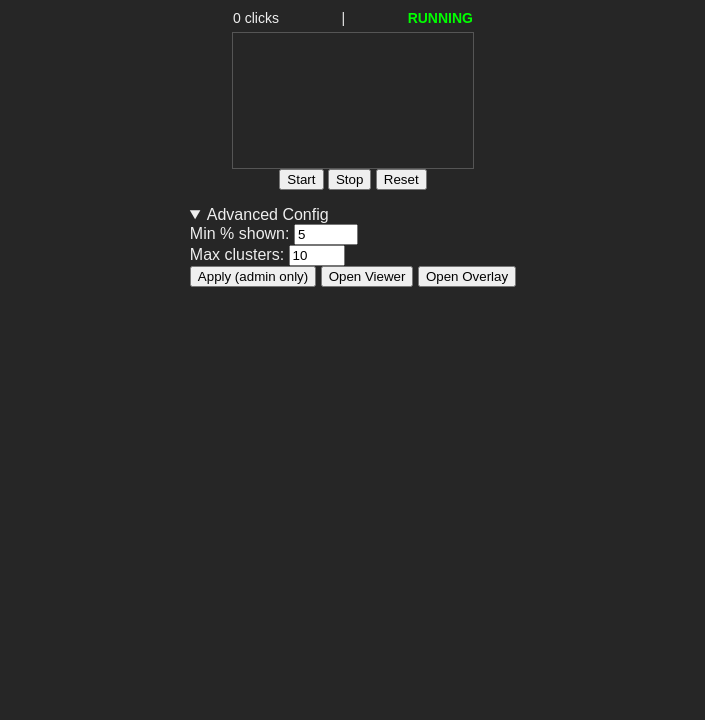
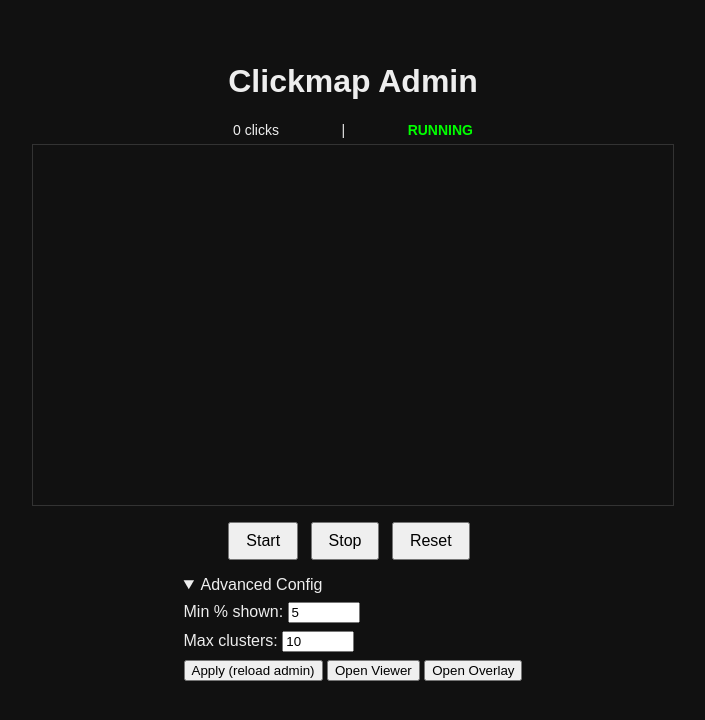
Before and after one commit to GriffinFoster06/smart-clickmap, a website with bundled scripts: page public/admin.html in a window 1280 px wide. Both pictures are taken after a click on the heading "Advanced Config". Shown: the whole page, without its empty margins (287-992 px from the left). Built offline with nearby package versions, Linux system fonts and the light colour scheme; files whose address does not match are found by name.

Commit message:
perma remeber

```diff
--- a/public/admin.html
+++ b/public/admin.html
@@ -2,17 +2,54 @@
 <html lang="en">
 <head>
     <meta charset="UTF-8">
-    <title>Heat-Map Admin</title>
+    <title>Clickmap Admin</title>
     <link rel="stylesheet" href="/css/admin.css">
+    <style>
+        body {
+            font-family: sans-serif;
+            background: #111;
+            color: #eee;
+            margin: 2rem;
+        }
+
+        #heat {
+            width: 640px;
+            height: 360px;
+            border: 1px solid #333;
+            display: block;
+            margin-bottom: 1rem;
+        }
+
+        #controls button {
+            margin-right: 0.5rem;
+            padding: 0.5rem 1rem;
+            font-size: 1rem;
+        }
+
+        label {
+            display: block;
+            margin: 0.5rem 0;
+        }
+
+        input[type="number"] {
+            width: 4rem;
+        }
+
+        details {
+            margin-top: 1rem;
+        }
+    </style>
 </head>
 <body>
+    <h1>Clickmap Admin</h1>
+
     <div id="stats">
         <span id="clicks">0 clicks</span>
         &nbsp;|&nbsp;
         <span id="state" style="font-weight:bold;color:#0f0;">RUNNING</span>
     </div>
 
-    <canvas id="heat" width="240" height="135"></canvas>
+    <canvas id="heat" width="1920" height="1080"></canvas>
 
     <div id="controls">
         <button id="start">Start</button>
@@ -20,15 +57,20 @@
         <button id="reset">Reset</button>
     </div>
 
-    <details style="margin-top:1rem">
+    <details>
         <summary>Advanced Config</summary>
-        <label>Min % shown: <input id="cfgPct" type="number" min="0" max="100" value="5"></label><br>
-        <label>Max clusters: <input id="cfgMax" type="number" min="1" max="50" value="10"></label><br>
-        <button id="applyCfg">Apply (admin only)</button>
+        <label>
+            Min % shown:
+            <input id="cfgPct" type="number" min="0" max="100" step="1" value="5">
+        </label>
+        <label>
+            Max clusters:
+            <input id="cfgMax" type="number" min="1" max="50" step="1" value="10">
+        </label>
+        <button id="applyCfg">Apply (reload admin)</button>
         <button id="openViewer">Open Viewer</button>
         <button id="openOverlay">Open Overlay</button>
     </details>
-
 
     <script type="module" src="/js/cluster.js"></script>
     <script type="module" src="/js/heatmap.js"></script>
--- a/public/js/admin.js
+++ b/public/js/admin.js
@@ -1,4 +1,3 @@
-/* admin.js – admin panel with configs & dynamic clustering */
 import { getRoomId, socketFor } from './util.js';
 import { initCanvas, drawClusters, clearHeat } from './heatmap.js';
 import { clusterize } from './cluster.js';
@@ -8,6 +7,10 @@ const room = getRoomId();
 const params = new URLSearchParams(location.search);
 const minPct = Number(params.get('minPct')) || 5;
 const maxClusters = Number(params.get('maxClusters')) || 10;
+
+// ⬇️ Sync inputs with query on load
+document.getElementById('cfgPct').value = minPct;
+document.getElementById('cfgMax').value = maxClusters;
 
 let active = true;
 const clicks = [];
@@ -50,6 +53,7 @@ setInterval(() => { if (active) recompute(); }, 300);
             clickEl.textContent = `${clicks.length} clicks`;
             recompute();
         }
+
         if (msg.type === 'reset') {
             clicks.length = 0;
             clickEl.textContent = '0 clicks';
@@ -62,18 +66,17 @@ setInterval(() => { if (active) recompute(); }, 300);
     document.getElementById('reset').onclick = () => ws.send(JSON.stringify({ type: 'reset' }));
 })();
 
-// Advanced config panel toggles via query params
+// ⬇️ Config application and launcher buttons
 document.getElementById('applyCfg').onclick = () => {
     const pct = document.getElementById('cfgPct').value || 5;
     const mx = document.getElementById('cfgMax').value || 10;
     const q = new URLSearchParams();
     q.set('minPct', pct);
     q.set('maxClusters', mx);
-    location.search = q.toString(); // reloads admin with config
+    location.search = q.toString();
 };
 
 document.getElementById('openViewer').onclick = () => {
-    const room = getRoomId();
     const pct = document.getElementById('cfgPct').value || 5;
     const mx = document.getElementById('cfgMax').value || 10;
     const url = `/room/${room}?minPct=${pct}&maxClusters=${mx}`;
@@ -81,7 +84,6 @@ document.getElementById('openViewer').onclick = () => {
 };
 
 document.getElementById('openOverlay').onclick = () => {
-    const room = getRoomId();
     const pct = document.getElementById('cfgPct').value || 5;
     const mx = document.getElementById('cfgMax').value || 10;
     const url = `/overlay/${room}?minPct=${pct}&maxClusters=${mx}`;
```
